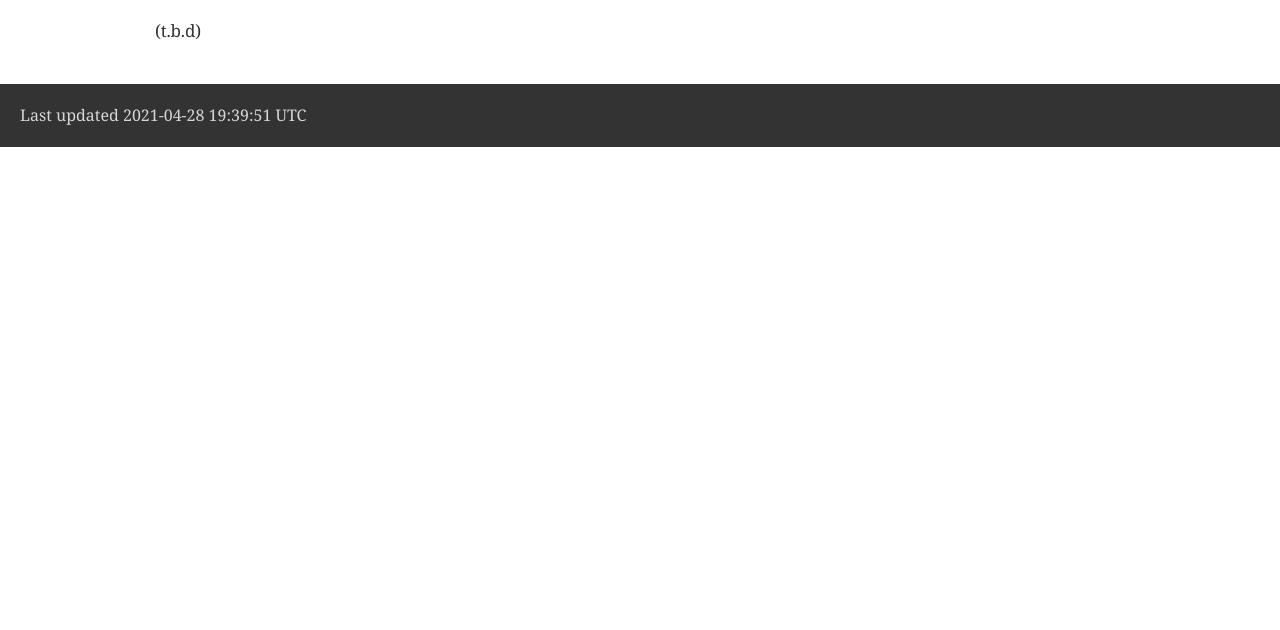
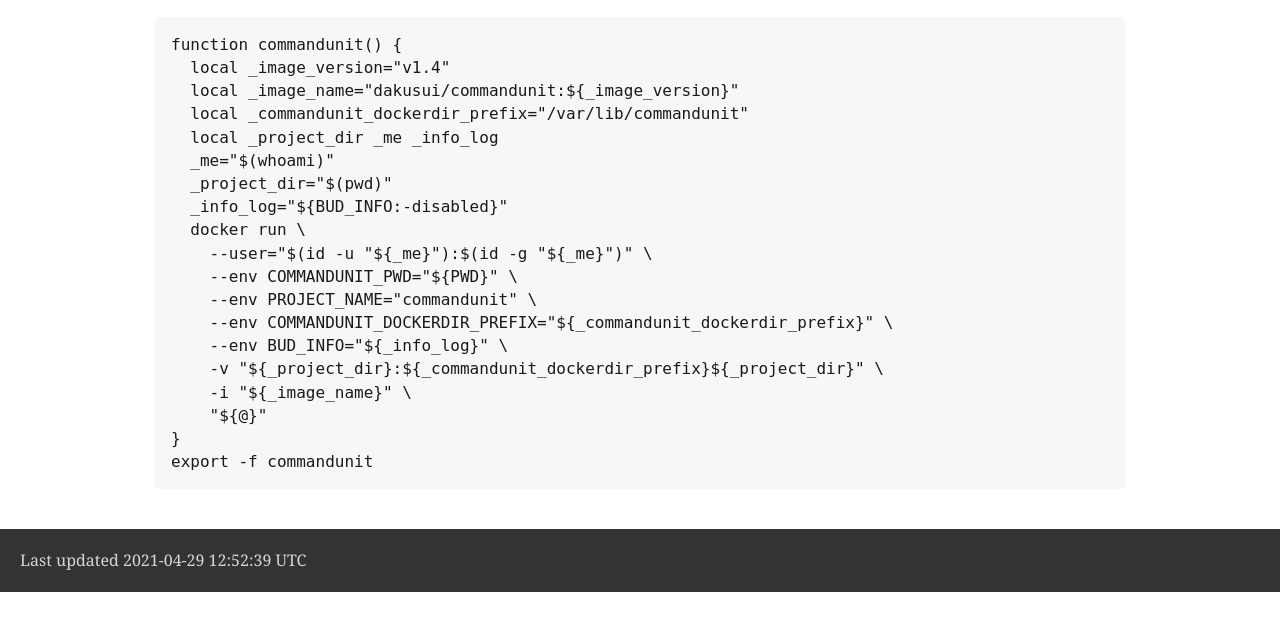
Before and after one commit to dakusui/commandunit, a plain HTML site: page top.html in a window 1280 px wide. Shown: the part 108-738 px from the top of the page. Drawn offline with nearby package versions, Linux system fonts and the light colour scheme; a web font is replaced by a local one.

Commit message:
Documentation updated.

```diff
--- a/top.html
+++ b/top.html
@@ -441,13 +441,33 @@
 <h1>The <code>commandunit</code> testing framwork</h1>
 </div>
 <div id="content">
-<div class="paragraph">
-<p>(t.b.d)</p>
+<div class="listingblock">
+<div class="content">
+<pre class="highlight"><code class="language-bash" data-lang="bash">function commandunit() {
+  local _image_version="v1.4"
+  local _image_name="dakusui/commandunit:${_image_version}"
+  local _commandunit_dockerdir_prefix="/var/lib/commandunit"
+  local _project_dir _me _info_log
+  _me="$(whoami)"
+  _project_dir="$(pwd)"
+  _info_log="${BUD_INFO:-disabled}"
+  docker run \
+    --user="$(id -u "${_me}"):$(id -g "${_me}")" \
+    --env COMMANDUNIT_PWD="${PWD}" \
+    --env PROJECT_NAME="commandunit" \
+    --env COMMANDUNIT_DOCKERDIR_PREFIX="${_commandunit_dockerdir_prefix}" \
+    --env BUD_INFO="${_info_log}" \
+    -v "${_project_dir}:${_commandunit_dockerdir_prefix}${_project_dir}" \
+    -i "${_image_name}" \
+    "${@}"
+}
+export -f commandunit</code></pre>
+</div>
 </div>
 </div>
 <div id="footer">
 <div id="footer-text">
-Last updated 2021-04-28 19:39:51 UTC
+Last updated 2021-04-29 12:52:39 UTC
 </div>
 </div>
 </body>
```
Also changed, not shown: index.html (+22 -2 lines), 2 other files.
